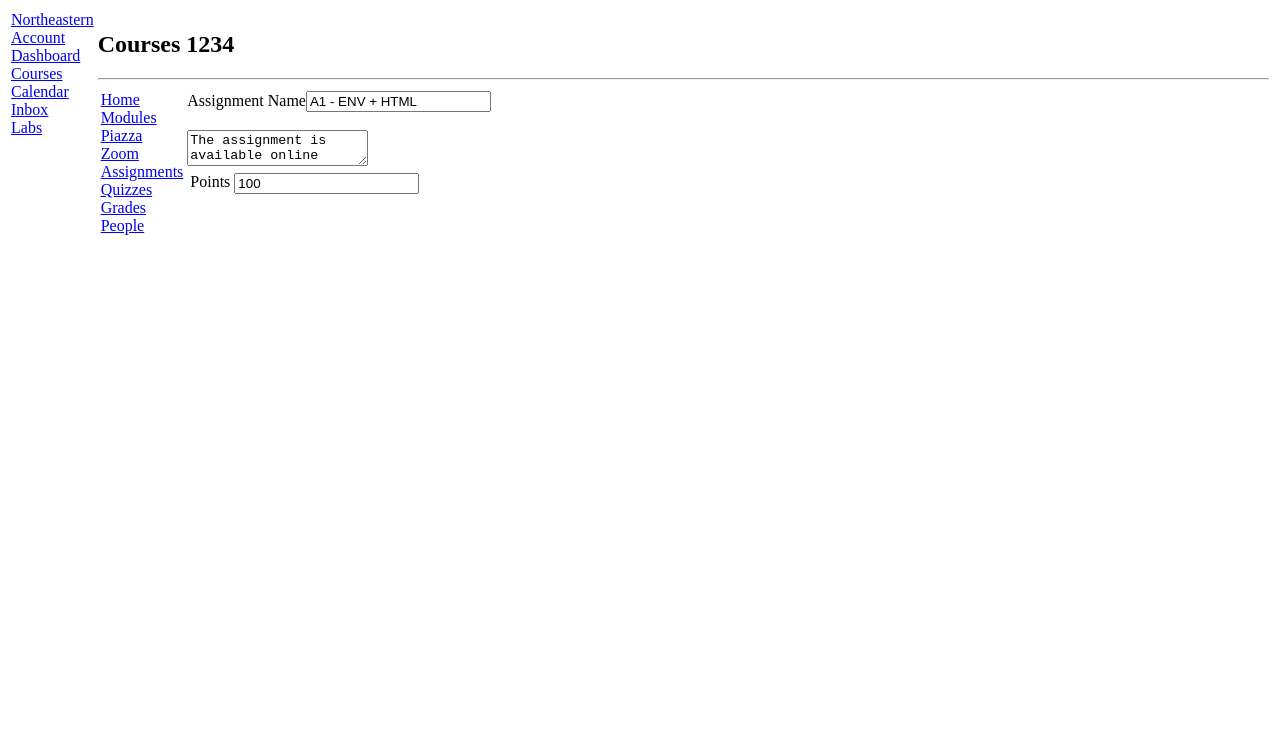
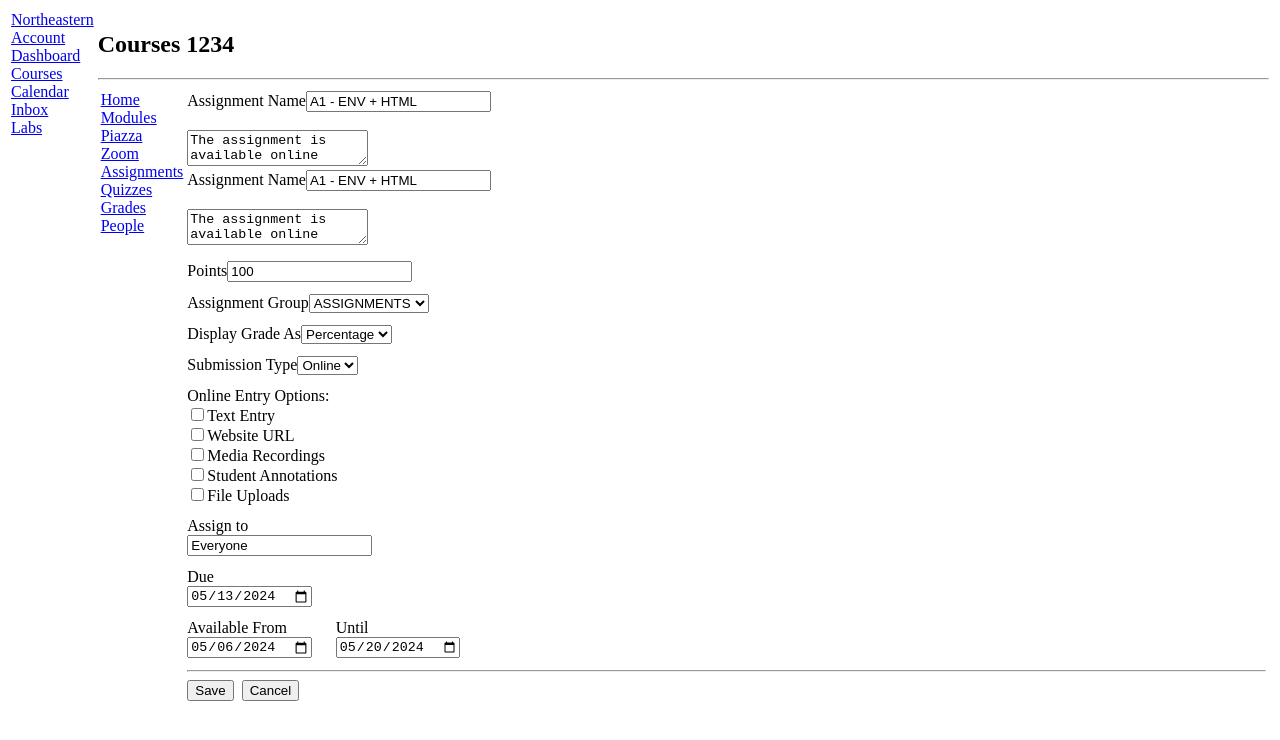
Before and after one commit to Josh-Len/kambaz-next-js, a Next.js app: page /Courses/1234/Assignments/123 in a window 1280 px wide. Shown: the top 740 px of the page. Built offline with nearby package versions, Linux system fonts and the light colour scheme.

Commit message:
final changes to both the assignment screen and the assignment editor

```diff
--- a/app/(Kambaz)/Courses/[cid]/Assignments/[aid]/page.tsx
+++ b/app/(Kambaz)/Courses/[cid]/Assignments/[aid]/page.tsx
@@ -8,18 +8,94 @@ export default function AssignmentEditor() {
                 defaultValue="The assignment is available online Submit a link to the landing page of"
             />
             <br />
-            <table>
-                <tbody>
-                <tr>
-                    <td align="right" valign="top">
-                        <label htmlFor="wd-points">Points</label>
-                    </td>
-                    <td>
-                        <input id="wd-points" defaultValue={100} />
-                    </td>
-                </tr>
-                </tbody>
-            </table>
-        </div>
+            <div id="wd-assignments-editor">
+                <label htmlFor="wd-name">Assignment Name</label>
+                <input id="wd-name" defaultValue="A1 - ENV + HTML" />
+                <br />
+                <br />
+
+                <textarea
+                    id="wd-description"
+                    defaultValue="The assignment is available online Submit a link to the landing page of"
+                />
+                <br />
+
+                <div style={{ marginTop: "12px", marginBottom: "12px" }}>
+                    <label htmlFor="wd-points">Points</label>
+                    <input id="wd-points" defaultValue={100} />
+                </div>
+
+                <div style={{ marginTop: "12px", marginBottom: "12px" }}>
+                    <label htmlFor="wd-assignment-groups">Assignment Group</label>
+                    <select id="wd-assignment-groups">
+                        <option>ASSIGNMENTS</option>
+                    </select>
+                </div>
+
+                <div style={{ marginTop: "12px", marginBottom: "12px" }}>
+                    <label htmlFor="wd-display-grade">Display Grade As</label>
+                    <select id="wd-display-grade">
+                        <option>Percentage</option>
+                    </select>
+                </div>
+
+                <div style={{ marginTop: "12px", marginBottom: "12px" }}>
+                    <label htmlFor="wd-submission-type">Submission Type</label>
+                    <select id="wd-submission-type">
+                        <option>Online</option>
+                    </select>
+                </div>
+
+                <div style={{ marginTop: "12px", marginBottom: "12px" }}>
+                    <label>Online Entry Options:</label><br />
+
+                    <input type="checkbox" name="entry-option" id="wd-entryop-txt" />
+                    <label htmlFor="wd-entryop-txt">Text Entry</label><br />
+
+                    <input type="checkbox" name="entry-option" id="wd-entryop-url" />
+                    <label htmlFor="wd-entryop-url">Website URL</label><br />
+
+                    <input type="checkbox" name="entry-option" id="wd-entryop-rec" />
+                    <label htmlFor="wd-entryop-rec">Media Recordings</label><br />
+
+                    <input type="checkbox" name="entry-option" id="wd-entryop-ann" />
+                    <label htmlFor="wd-entryop-ann">Student Annotations</label><br />
+
+                    <input type="checkbox" name="entry-option" id="wd-entryop-file" />
+                    <label htmlFor="wd-entryop-file">File Uploads</label><br />
+                </div>
+
+                <div style={{ marginTop: "12px", marginBottom: "12px" }}>
+                    <label htmlFor="wd-text-assign-to">Assign to</label><br />
+                    <input type="text" defaultValue={'Everyone'} id="wd-text-assign-to" /> <br />
+                </div>
+
+                <div style={{ marginTop: "12px", marginBottom: "12px" }}>
+                    <label htmlFor="wd-text-fields-due"> Due</label><br />
+                    <input type="date"
+                        defaultValue="2024-05-13"
+                        id="wd-text-fields-due" /><br />
+                </div>
+
+                <div style={{ display: "flex", alignItems: "center", gap: "24px", marginTop: "12px", marginBottom: "12px" }}>
+                    <div>
+                        <label htmlFor="wd-available-from">Available From</label><br />
+                        <input type="date" id="wd-available-from" defaultValue="2024-05-06" />
+                    </div>
+                    <div>
+                        <label htmlFor="wd-available-until">Until</label><br />
+                        <input type="date" id="wd-available-until" defaultValue="2024-05-20" />
+                    </div>
+                </div>
+
+                <hr />
+
+                <div style={{ display: "flex", justifyContent: "flex-start", gap: "8px" }}>
+                    <button>Save</button>
+                    <button>Cancel</button>
+                </div>
+
+            </div>
+        </div >
     );
 }
```
Also changed, not shown: app/(Kambaz)/Courses/[cid]/Assignments/page.tsx (+30 -13 lines).
